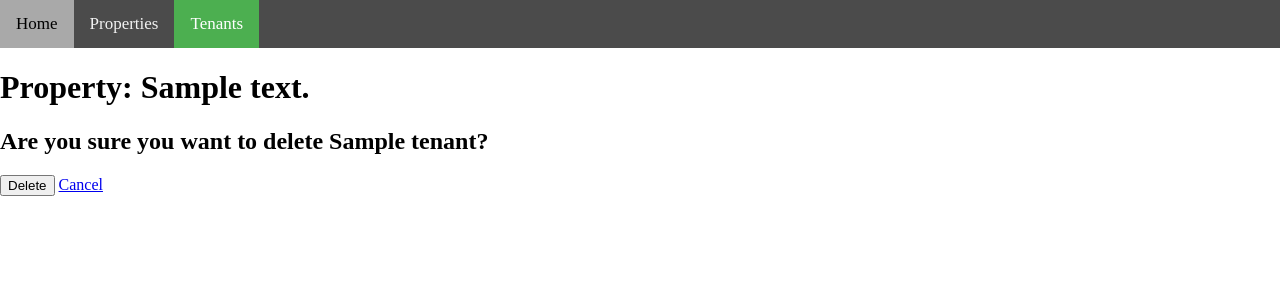
After one commit to jsmth8483/rental-management, a Flask app: page /tenant/1/delete/ in a window 1280 px wide. The commit adds this page. Shown: the top 300 px of the page. Run offline with Flask 2, Linux system fonts and the light colour scheme; tables that the repository leaves empty hold one stand-in row (values such as "Sample post").

Commit message:
Added delete tenant functionality

```diff
--- a/rental_management.py
+++ b/rental_management.py
@@ -91,7 +91,7 @@ def newTenant(property_id):
     return render_template('newTenant.html', property=property)
 
 
-@app.route('/tenant/<int:tenant_id>/edit', methods=['GET', 'POST'])
+@app.route('/tenant/<int:tenant_id>/edit/', methods=['GET', 'POST'])
 def editTenant(tenant_id):
     DBSession = sessionmaker(bind=engine)
     session = DBSession()
@@ -106,6 +106,19 @@ def editTenant(tenant_id):
     return render_template('editTenant.html', tenant=tenant)
 
 
+@app.route('/tenant/<int:tenant_id>/delete/', methods=['GET', 'POST'])
+def deleteTenant(tenant_id):
+    DBSession = sessionmaker(bind=engine)
+    session = DBSession()
+    tenant = session.query(Tenant).filter_by(id=tenant_id).one()
+    streetAddress = tenant.property.streetAddress
+    if request.method == 'POST':
+        session.delete(tenant)
+        session.commit()
+        return redirect(url_for('propertyDetails', property_id=tenant.property_id))
+    return render_template('deleteTenant.html', tenant=tenant, streetAddress=streetAddress)
+
+
 if __name__ == '__main__':
     app.debug = True
     app.run(host='0.0.0.0', port=5000)
--- /dev/null
+++ b/templates/deleteTenant.html
@@ -0,0 +1,26 @@
+<!DOCTYPE html>
+<html>
+	<head>
+		<link rel="stylesheet" type=text/css href="{{url_for('static',
+		filename='styles.css')}}">
+		<title>Rental Management | Delete Tenant</title>
+	</head>
+	<body>
+		<div class="topnav">
+			<a href="{{url_for('home')}}">Home</a>
+			<a href="{{url_for('showProperties')}}">Properties</a>
+			<a class="active" href="{{url_for('showTenants')}}">Tenants</a>
+		</div>
+		<h1>Property: {{streetAddress}}</h1>
+		<h2>Are you sure you want to delete {{tenant.name}}?</h2>
+		<form
+			action="{{url_for('deleteTenant', tenant_id=tenant.id)}}"
+			method="POST"
+		>
+			<input type="submit" value="Delete" />
+			<a href="{{url_for('propertyDetails', property_id=tenant.property_id)}}"
+				>Cancel</a
+			>
+		</form>
+	</body>
+</html>
--- a/templates/property.html
+++ b/templates/property.html
@@ -31,6 +31,7 @@
 			<p>Phone Number: {{tenant.phone}}</p>
 			<p>Email: {{tenant.email}}</p>
 			<a href="{{url_for('editTenant', tenant_id=tenant.id)}}">Edit</a>
+			<a href="{{url_for('deleteTenant', tenant_id=tenant.id)}}">Delete</a>
 			{% endfor %}
 			<p>
 				<a href="{{url_for('newTenant', property_id=property.id)}}"
```
